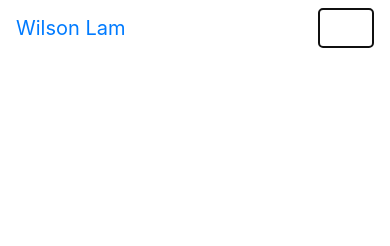
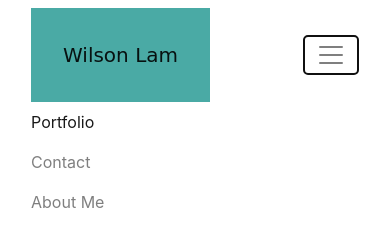
Before and after one commit to clam1987/02-HW, a plain HTML site: page index.html in a window 390 px wide. Both pictures are taken after a click on the button "Toggle navigation". Drawn offline with nearby package versions, Linux system fonts and the light colour scheme.

Commit message:
Did navbar stuff

```diff
--- /dev/null
+++ b/assets/css/custom.css
@@ -0,0 +1,13 @@
+/* General */
+* {
+    box-sizing: border-box;
+}
+
+
+/* Navbar */
+
+.navbar-brand {
+    background: #4aaaa5;
+    padding: 2rem;
+    font-family: cursive;
+}
--- a/assets/css/style.css
+++ /dev/null
@@ -1,16 +0,0 @@
-/* General */
-* {
-    box-sizing: border-box;
-}
-
-.container {
-    width: 100%;
-    max-width: 960px;
-    clear: both;
-}
-
-/* Navbar */
-
-.navbar-brand {
-    /* justify-content: center; */
-}
--- a/index.html
+++ b/index.html
@@ -24,16 +24,43 @@
       integrity="sha384-Gn5384xqQ1aoWXA+058RXPxPg6fy4IWvTNh0E263XmFcJlSAwiGgFAW/dAiS6JXm"
       crossorigin="anonymous"
     />
-    <link rel="stylesheet" href="/assets/css/style.css" type="text/css" />
+    <link rel="stylesheet" href="assets/css/custom.css" type="text/css" />
   </head>
 
   <body>
+    <div class="container">
       <!-- Navbar -->
-    <nav class="navbar navbar-expand-lg">
-      <div class="container">
-        <a class="navbar-brand" id="brand" href="index.html">Wilson Lam</a>
+      <nav class="navbar navbar-expand-lg navbar-light">
+        <a class="navbar-brand" href="#">Wilson Lam</a>
+        <button
+          class="navbar-toggler"
+          type="button"
+          data-toggle="collapse"
+          data-target="#navbarNavAltMarkup"
+          aria-controls="navbarNavAltMarkup"
+          aria-expanded="false"
+          aria-label="Toggle navigation"
+        >
+          <span class="navbar-toggler-icon"></span>
+        </button>
+        <div class="collapse navbar-collapse justify-content-end" id="navbarNavAltMarkup">
+          <div class="navbar-nav">
+            <a class="nav-item nav-link active" href="#"
+              >Portfolio <span class="sr-only">(current)</span></a
+            >
+            <a class="nav-item nav-link" href="#">Contact</a>
+            <a class="nav-item nav-link" href="#">About Me</a>
+          </div>
+        </div>
+      </nav>
+    </div>
+  </body>
+</html>
+
+<!-- <nav class="navbar navbar-expand-lg navbar-light">
+              <a class="navbar-brand" id="brand" href="index.html">Wilson Lam</a> -->
 <!-- Button for mobile screens -->
-        <button
+<!-- <button
                 class="navbar-toggler"
                 type="button"
                 data-toggle="collapse"
@@ -45,7 +72,7 @@
                 <span class="navbar-toggler-icon"></span>
               </button>
               <div class="collapse navbar-collapse" id="navbarToggle">
-          <ul class="nav justify-content-end">
+                <ul class="nav">
                   <li class="nav-item">
                     <a class="nav-link" href="contact.html">Contact</a>
                   </li>
@@ -57,7 +84,4 @@
                   </li>
                 </ul>
               </div>
-      </div>
-    </nav>
-  </body>
-</html>
+            </nav> -->
```
Lines whose indentation alone changed are shown as unchanged.
